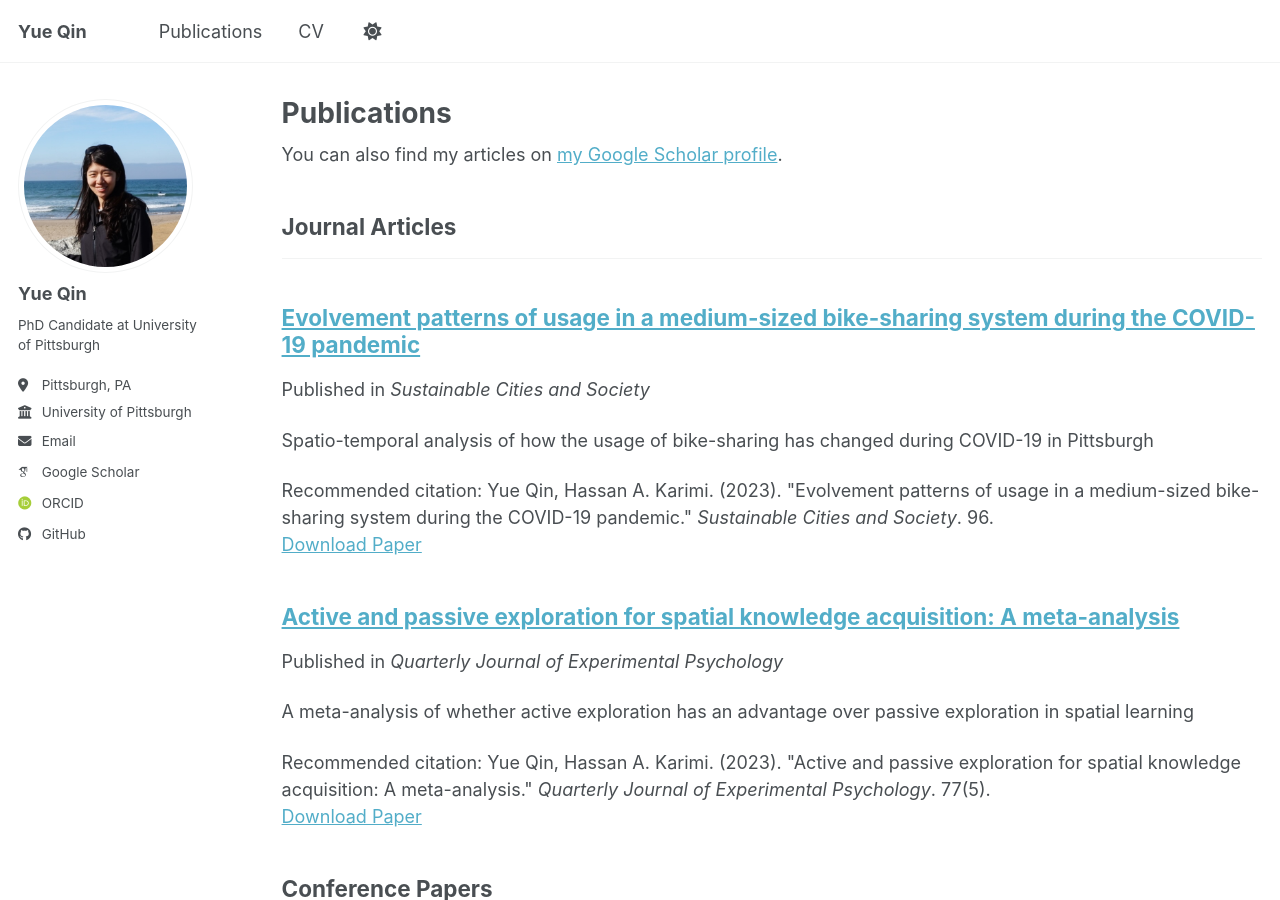
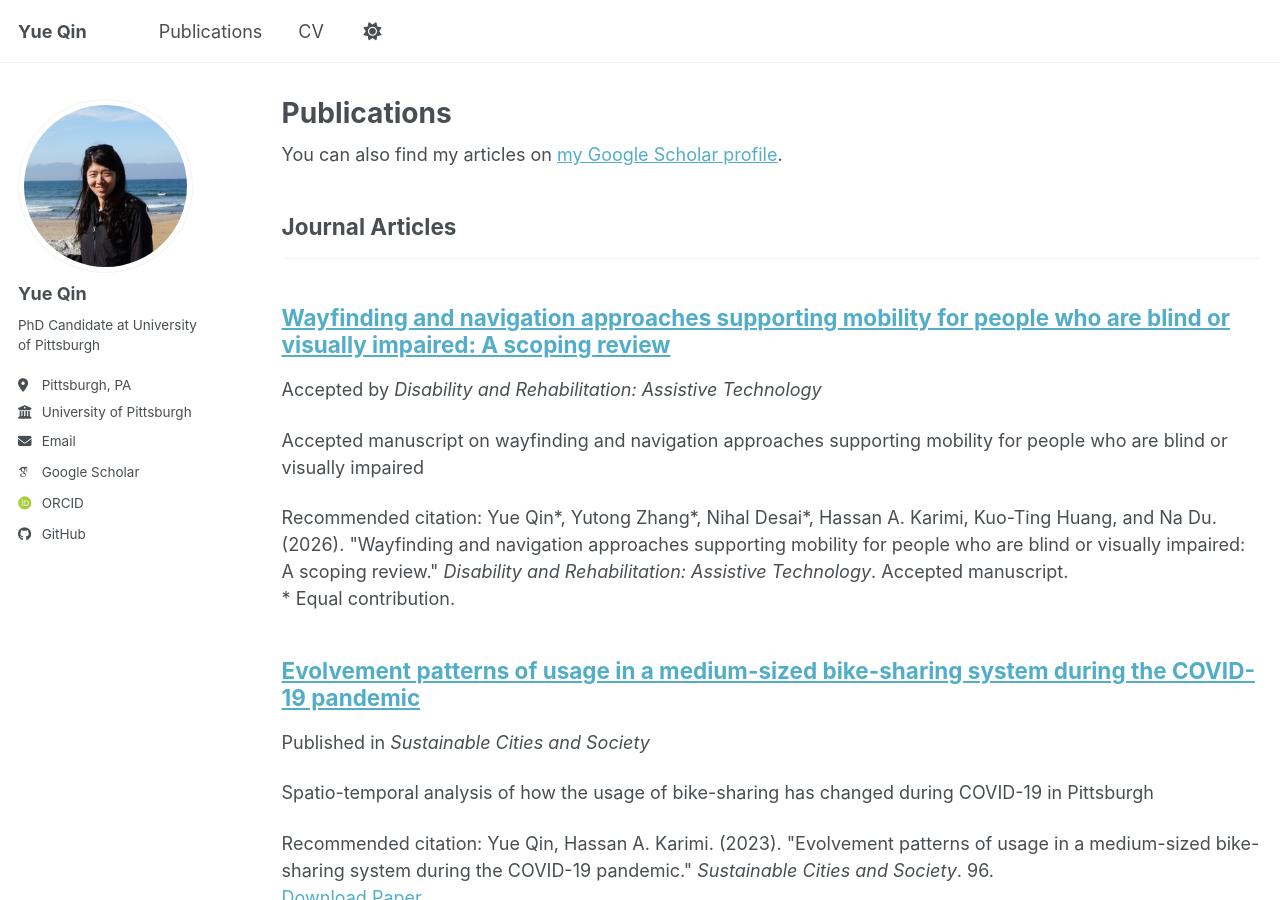
Before and after one commit to yueq-516/yueq-516.github.io, a Jekyll site: the page built from _pages/publications.html, in a window 1280 px wide and 900 px high. Built offline with Jekyll 4.4.1, drawn with Linux system fonts in a browser that asks for light colours; some web fonts are replaced; a script bundle is joined from its source files by our own code; library files that are not in the unit come from our copies.

Commit message:
Add accepted publication entries

```diff
--- a/_publications/2026-cagis-urban-flood-prediction.md
+++ b/_publications/2026-cagis-urban-flood-prediction.md
@@ -10,4 +10,6 @@
 citation: 'Yue Qin, Xiaowei Jia, and Rosta Farzan. (2026). "A latent model of street-level urban flood prediction using open data." <i>CaGIS 2026</i>. Accepted extended abstract.'
 ---
 
-Accepted extended abstract for CaGIS 2026.
+As urban floods become more frequent and damaging, understanding when and where floods will occur is crucial for risk management and mitigation. Most urban flood models adopting observations from physical or social sensors can suffer from limited spatial transferability or biased reporting in crowdsourcing, while the lack of publicly available data on flood occurrences makes predictions at the street segment-level remain challenging. To address these gaps, we collect and publish two open datasets on street-level flood events from open records for the city of [Pittsburgh](https://zenodo.org/records/17562033) and [New York City](https://zenodo.org/records/18062104), and propose a latent-state urban flood prediction model that distinguishes between flood generation and flood observation while taking into account heterogeneous reporting behaviors among different demographics.
+
+Using the NYC dataset as a case study, we show during evaluation that our proposed model can predict floods observed by physical sensors and crowdsourcing, while providing interpretable results on how census demographics are associated with reporting biases. Furthermore, the model allows inference of the flooding status of the citywide street network before, during, and immediately after extreme storm events. All results are crucial for decision-makers from multiple stakeholders to improve the equitability and efficiency of resource allocation in flood mitigation, preparedness, and response.
--- /dev/null
+++ b/_publications/2026-wayfinding-navigation-bvi-scoping-review.md
@@ -0,0 +1,15 @@
+---
+title: "Wayfinding and navigation approaches supporting mobility for people who are blind or visually impaired: A scoping review"
+collection: publications
+category: manuscripts
+type: "Accepted by"
+permalink: /publication/2026-wayfinding-navigation-bvi-scoping-review
+excerpt: 'Accepted manuscript on wayfinding and navigation approaches supporting mobility for people who are blind or visually impaired'
+date: 2026-06-01
+venue: 'Disability and Rehabilitation: Assistive Technology'
+citation: 'Yue Qin*, Yutong Zhang*, Nihal Desai*, Hassan A. Karimi, Kuo-Ting Huang, and Na Du. (2026). "Wayfinding and navigation approaches supporting mobility for people who are blind or visually impaired: A scoping review." <i>Disability and Rehabilitation: Assistive Technology</i>. Accepted manuscript.<br />* Equal contribution.'
+---
+
+Independent mobility is crucial to the daily lives of the growing population of people who are blind or visually impaired (PBVI). Despite the rapid growth of research on assistive approaches for PBVI mobility, the limitations and challenges identified through empirical evaluations have not yet been sufficiently synthesized. This paper presents a scoping review of 50 studies to examine how assistive approaches supporting PBVI wayfinding and navigation have been empirically evaluated and to conduct a thematic analysis of the limitations and challenges reported in prior work.
+
+For the purposes of this review, we use wayfinding and navigation as analytic labels: wayfinding refers primarily to activities related to route planning and environmental understanding, whereas navigation refers primarily to activities related to real-time movement during travel. The review identified four recurring themes concerning the physical appearance of devices, the performance of hardware and software, the quality of interaction with users, and integration into daily life. More specifically, we summarized critical questions that highlight the aspects in which existing assistive approaches fall short compared to the expectations of users. Based on the identified themes and implications across the reviewed studies, we further developed a practical checklist of considerations to support future design and evaluation. Our findings reveal important gaps in current evaluation practices and unmet user needs, while also providing actionable guidance for the future design and assessment of assistive approaches for PBVI mobility.
```
